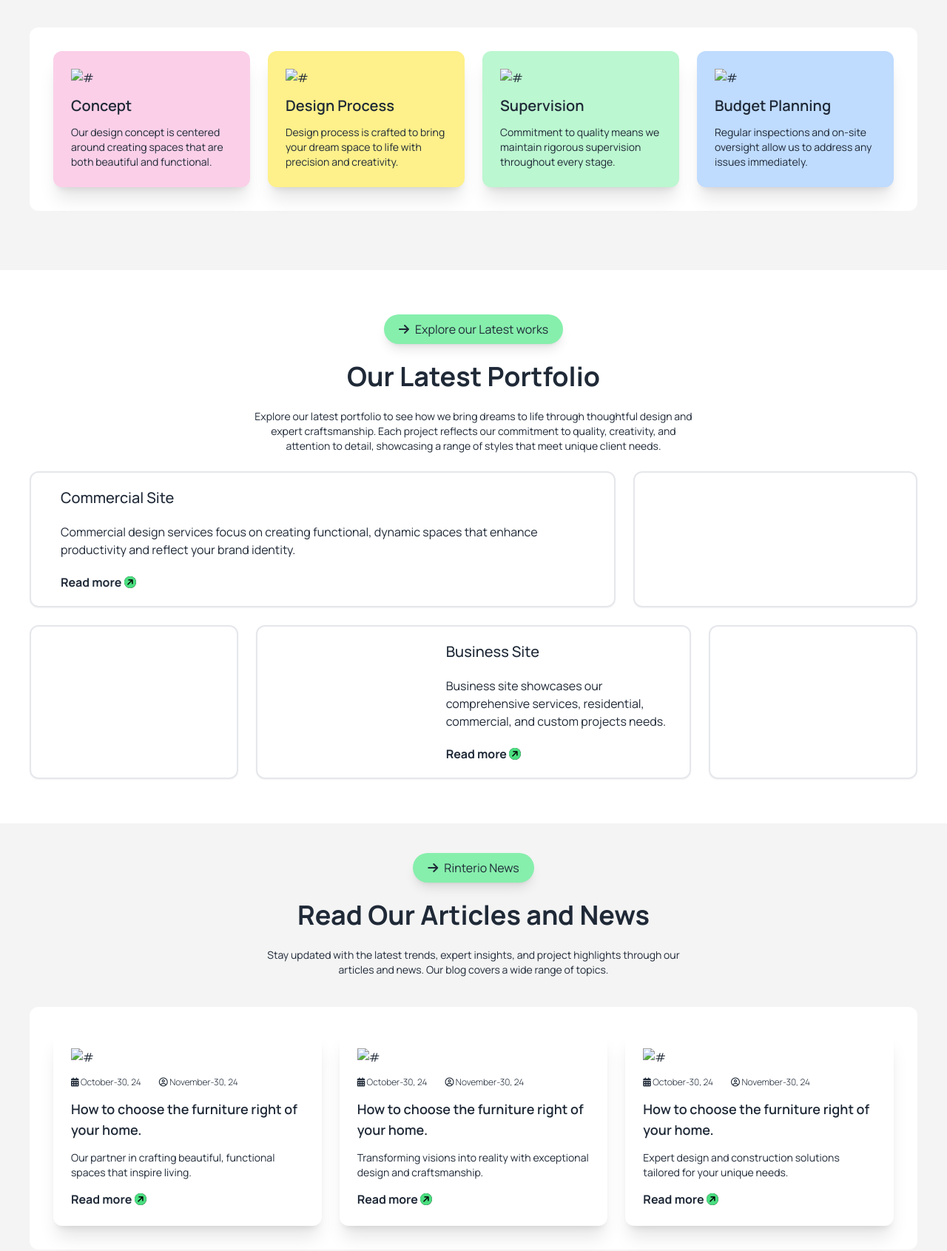
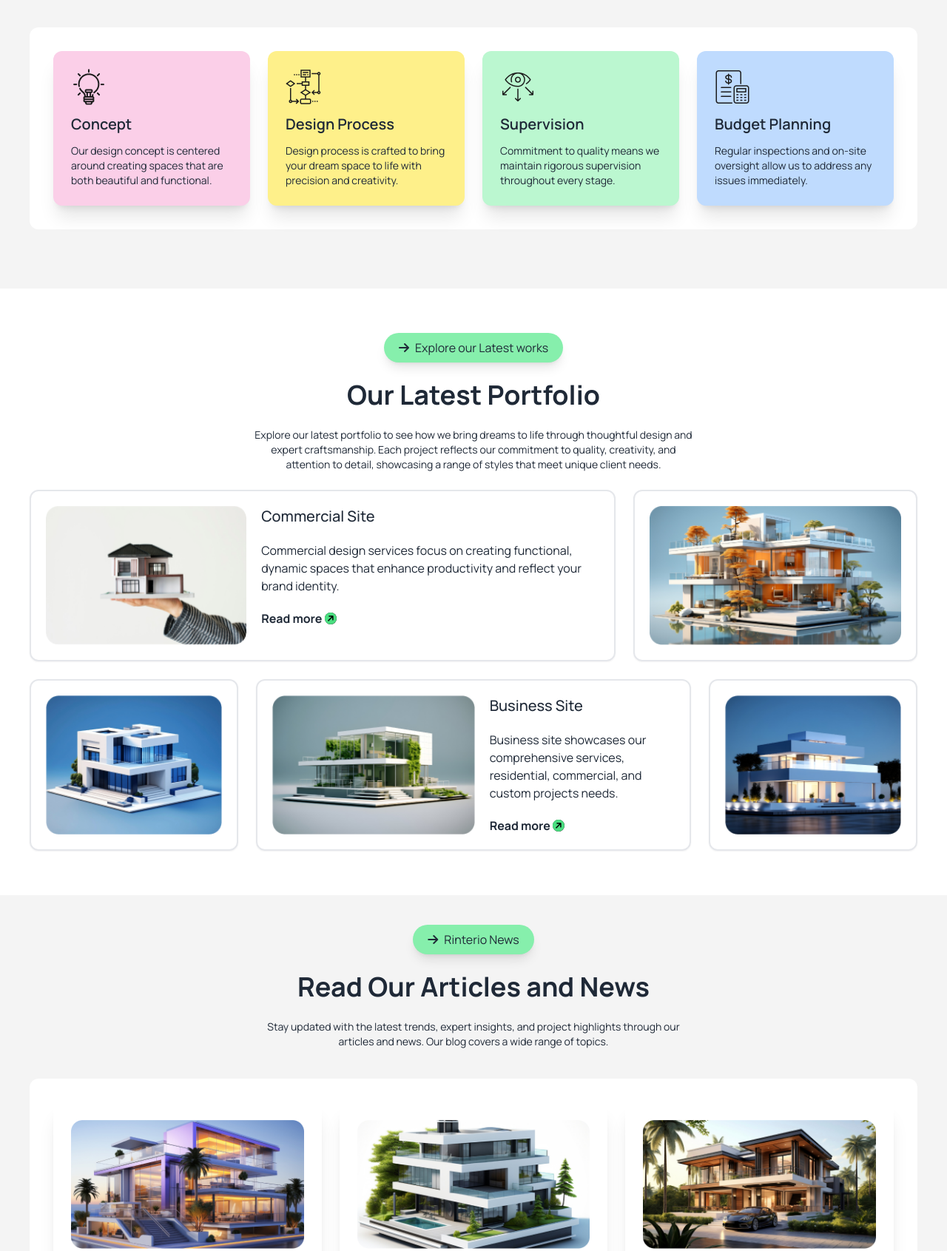
Before and after one commit to naim-rahman/Architecture-Project-A03, a plain HTML site: page index.html in a window 1280 px wide. Shown: the part 2089-3780 px from the top of the page at 74% size. Drawn offline with nearby package versions, Linux system fonts and the light colour scheme; the site is published under a folder, as on GitHub Pages, so addresses that start at the root find nothing.

Commit message:
updated & finish the website

```diff
--- a/index.html
+++ b/index.html
@@ -189,7 +189,7 @@
                 </div>
                 <div class="bg-white rounded-xl grid gap-6 grid-cols-1 md:grid-cols-2 lg:grid-cols-4 p-4 lg:p-8 my-10">
                     <div class="p-6 space-y-3 bg-pink-200 rounded-xl shadow-xl">
-                        <img src="/assets/concept.png" alt="#">
+                        <img src="assets/concept.png" alt="#">
                         <h3 class="font-semibold text-xl">
                             Concept
                         </h3>
@@ -199,7 +199,7 @@
                         </p>
                     </div>
                     <div class="p-6 space-y-3 bg-yellow-200 rounded-xl shadow-xl">
-                        <img src="/assets/flow-chart.png" alt="#">
+                        <img src="assets/flow-chart.png" alt="#">
                         <h3 class="font-semibold text-xl">
                             Design Process
                         </h3>
@@ -208,7 +208,7 @@
                         </p>
                     </div>
                     <div class="p-6 space-y-3 bg-green-200 rounded-xl shadow-xl">
-                        <img src="/assets/vision.png" alt="#">
+                        <img src="assets/vision.png" alt="#">
                         <h3 class="font-semibold text-xl">
                             Supervision
                         </h3>
@@ -217,7 +217,7 @@
                         </p>
                     </div>
                     <div class="p-6 space-y-3 bg-blue-200 rounded-xl shadow-xl">
-                        <img src="/assets/budget-planning.png" alt="#">
+                        <img src="assets/budget-planning.png" alt="#">
                         <h3 class="font-semibold text-xl">
                             Budget Planning
                         </h3>
@@ -250,7 +250,7 @@
                     <!-- Articles-01 -->
                     <div
                         class="col-span-1 lg:col-span-2 p-5 flex flex-col md:flex-row lg:flex-row gap-5 border-2 rounded-xl shadow-sm">
-                        <img class="w-auto h-52 lg:h-auto" src="/assets/img1.png" alt="">
+                        <img class="w-auto h-52 lg:h-auto" src="assets/img1.png" alt="">
                         <div class="space-y-5">
                             <h3 class="text-xl font-medium ">
                                 Commercial Site
@@ -266,7 +266,7 @@
                     </div>
                     <!-- Articles-02 -->
                     <div class="col-span-1 p-5 border-2 rounded-xl shadow-sm">
-                        <img class="w-full h-52 lg:h-auto" src="/assets/img2.png" alt="">
+                        <img class="w-full h-52 lg:h-auto" src="assets/img2.png" alt="">
                     </div>
                 </div>
                 <div class="mt-6">
@@ -274,12 +274,12 @@
                     <div class="grid gap-6 grid-cols-1 md:col-span-4 lg:grid-cols-4">
                         <!-- Articles-03 -->
                         <div class="col-span-1 p-5 border-2 rounded-xl shadow-sm">
-                            <img class="w-full h-52 lg:h-auto" src="/assets/img3.png" alt="">
+                            <img class="w-full h-52 lg:h-auto" src="assets/img3.png" alt="">
                         </div>
                         <!-- Articles-04 -->
                         <div
                             class="col-span-1 lg:col-span-2 p-5 flex flex-col md:flex-row lg:flex-row gap-5 border-2 rounded-xl shadow-sm">
-                            <img class="w-full h-52 lg:h-auto" src="/assets/img4.png" alt="">
+                            <img class="w-full h-52 lg:h-auto" src="assets/img4.png" alt="">
                             <div class="space-y-5">
                                 <h3 class="text-xl font-medium ">
                                     Business Site
@@ -295,7 +295,7 @@
                         </div>
                         <!-- Articles-05 -->
                         <div class="col-span-1 p-5 border-2 rounded-xl shadow-sm">
-                            <img class="w-full h-52 lg:h-auto" src="/assets/img5.png" alt="">
+                            <img class="w-full h-52 lg:h-auto" src="assets/img5.png" alt="">
                         </div>
                     </div>
                 </div>
@@ -320,7 +320,7 @@
                 <div class="bg-white rounded-xl grid gap-6 grid-cols-1 md:grid-cols-3 lg:grid-cols-3 p-4 lg:p-8 my-10">
                     <!-- card-01 -->
                     <div class="p-4 lg:p-6 space-y-3.5 bg-white rounded-xl shadow-xl">
-                        <img class="w-full h-auto" src="/assets/article1.png" alt="#">
+                        <img class="w-full h-auto" src="assets/article1.png" alt="#">
                         <div class="flex items-center gap-6">
                             <p class="font-light text-xs "><i class="fa-solid fa-calendar-days"></i> October-30, 24</p>
                             <p class="font-light text-xs "><i class="fa-regular fa-circle-user"></i> November-30, 24</p>
@@ -337,7 +337,7 @@
                     </div>
                     <!-- card-02 -->
                     <div class="p-4 lg:p-6 space-y-3.5 bg-white rounded-xl shadow-xl">
-                        <img class="w-full h-auto" src="/assets/article2.png" alt="#">
+                        <img class="w-full h-auto" src="assets/article2.png" alt="#">
                         <div class="flex items-center gap-6">
                             <p class="font-light text-xs "><i class="fa-solid fa-calendar-days"></i> October-30, 24</p>
                             <p class="font-light text-xs "><i class="fa-regular fa-circle-user"></i> November-30, 24</p>
@@ -354,7 +354,7 @@
                     </div>
                     <!-- card-03 -->
                     <div class="p-4 lg:p-6 space-y-3.5 bg-white rounded-xl shadow-xl">
-                        <img class="w-full h-auto" src="/assets/article3.png" alt="#">
+                        <img class="w-full h-auto" src="assets/article3.png" alt="#">
                         <div class="flex items-center gap-6">
                             <p class="font-light text-xs "><i class="fa-solid fa-calendar-days"></i> October-30, 24</p>
                             <p class="font-light text-xs "><i class="fa-regular fa-circle-user"></i> November-30, 24</p>
@@ -365,8 +365,7 @@
                         <p class="text-sm font-normal">
                             Expert design and construction solutions tailored for your unique needs.
                         </p>
-                        <p class="text-base font-bold">Read more <i
-                                class="fa-solid fa-circle-arrow-up rotate-45 bg-black rounded-full text-green-400"></i>
+                        <p class="text-base font-bold">Read more <i class="fa-solid fa-circle-arrow-up rotate-45 bg-black rounded-full text-green-400"></i>
                         </p>
                     </div>
                 </div>
@@ -374,7 +373,7 @@
         </section>
         <!-- New Projects section -->
         <section class="w-auto h-auto"
-            style="background-image: url(/assets/lance-anderson-QdAAasrZhdk-unsplash.jpg); background-size: cover; background-repeat: no-repeat; object-fit: cover; text-align: center; ">
+            style="background-image: url(assets/lance-anderson-QdAAasrZhdk-unsplash.jpg); background-size: cover; background-repeat: no-repeat; object-fit: cover; text-align: center; ">
             <div class="container mx-auto  pt-8 pb-16">
                 <div>
                     <h5 class="text-6xl lg:text-8xl text-black uppercase text-center font-extrabold">
@@ -429,7 +428,7 @@
             </div>
         </section>
         <!-- Contact -->
-        <section style="background-image: url('/assets/bg.jpg');
+        <section style="background-image: url('assets/bg.jpg');
         background-size: cover;
         object-fit: cover;">
             <div class="container mx-auto lg:p-10 my-5">
@@ -464,8 +463,7 @@
                             placeholder="Type your message..."></textarea>
 
                         <div class="">
-                            <a class="w-full mt-6 btn bg-green-400 rounded-3xl font-semibold text-base">Send Email<i
-                                    class="fa-solid fa-circle-arrow-up rotate-45 text-2xl"></i></a>
+                            <a class="w-full mt-6 btn bg-green-400 rounded-3xl font-semibold text-base">Send Email<i class="fa-solid fa-circle-arrow-up rotate-45 text-2xl"></i></a>
                         </div>
                     </form>
                 </div>
```
